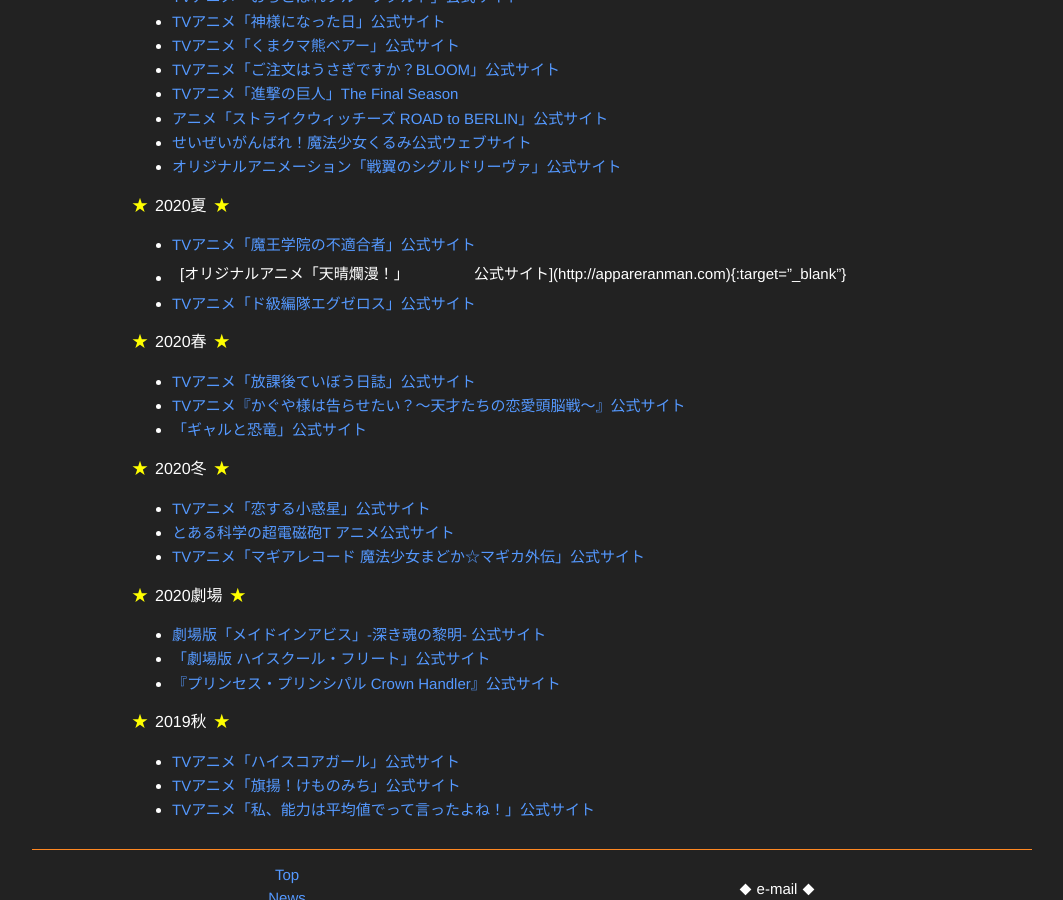
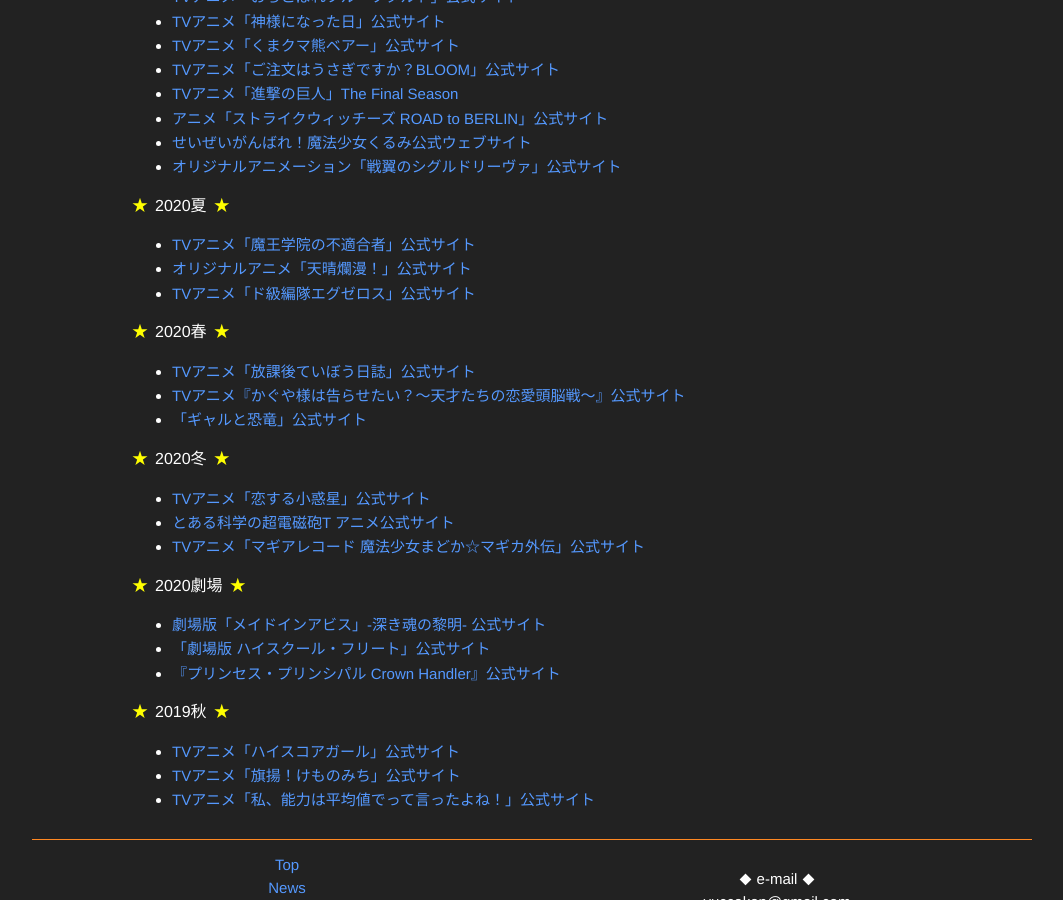
Before and after one commit to vuccaken/vuccaken.github.io, a Jekyll site: the page built from _pages/link.md, in a window 1280 px wide and 900 px high, scrolled down 1527 px. Shown: the whole window, without its empty margins (108-1171 px from the left). Built offline with Jekyll 4.4.1, drawn with Linux system fonts in a browser that asks for light colours.

Commit message:
Update link.md

```diff
--- a/_pages/link.md
+++ b/_pages/link.md
@@ -68,7 +68,7 @@
 
 #### 2020夏
 - [TVアニメ「魔王学院の不適合者」公式サイト](https://maohgakuin.com){:target="_blank"}
-- [オリジナルアニメ「天晴爛漫！」 | 公式サイト](http://appareranman.com){:target="_blank"}
+- [オリジナルアニメ「天晴爛漫！」公式サイト](http://appareranman.com){:target="_blank"}
 - [TVアニメ「ド級編隊エグゼロス」公式サイト](https://hxeros.com){:target="_blank"}
 
 #### 2020春
```
